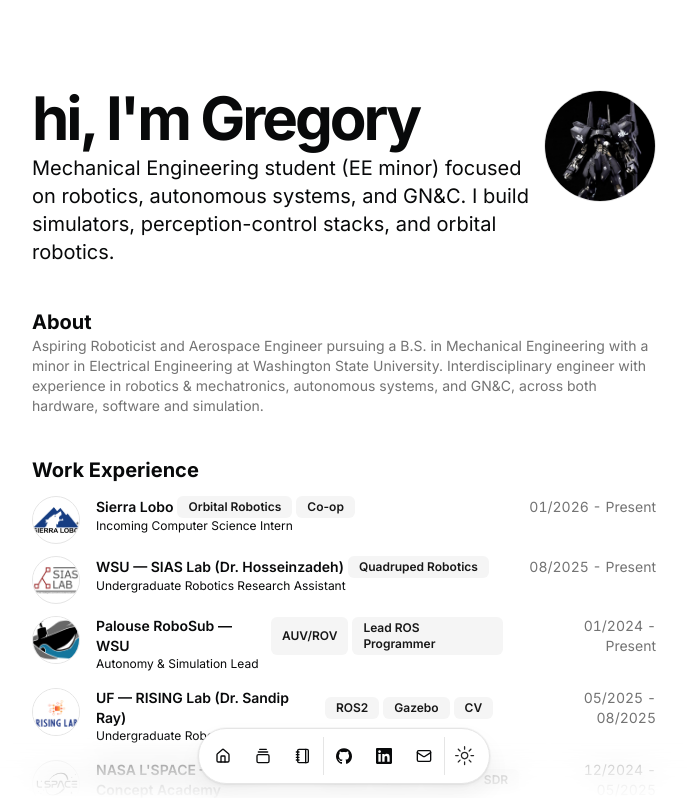
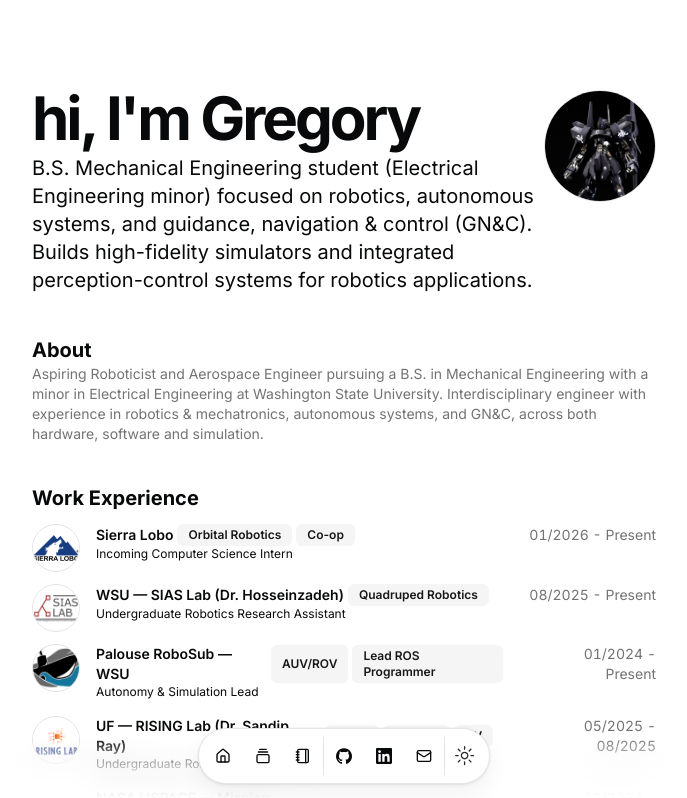
Before and after one commit to sangregoriokimpo/personalwebsite, a Next.js app: page / in a window 1280 px wide. Shown: the top 798 px of the page, without its empty margins (296-983 px from the left). Built offline with nearby package versions, Linux system fonts and the light colour scheme.

Commit message:
implementation: changed description

```diff
--- a/src/data/resume.tsx
+++ b/src/data/resume.tsx
@@ -8,7 +8,7 @@
   location: "Everett, WA",
   locationLink: "https://www.google.com/maps/place/Everett,+WA",
   description:
-    "Mechanical Engineering student (EE minor) focused on robotics, autonomous systems, and GN&C. I build simulators, perception-control stacks, and orbital robotics.",
+    "B.S. Mechanical Engineering student (Electrical Engineering minor) focused on robotics, autonomous systems, and guidance, navigation & control (GN&C). Builds high-fidelity simulators and integrated perception-control systems for robotics applications.",
   summary:
     "Aspiring Roboticist and Aerospace Engineer pursuing a B.S. in Mechanical Engineering with a minor in Electrical Engineering at Washington State University. Interdisciplinary engineer with experience in robotics & mechatronics, autonomous systems, and GN&C, across both hardware, software and simulation.",
   avatarUrl: "/githubpfp.jpg",
```
